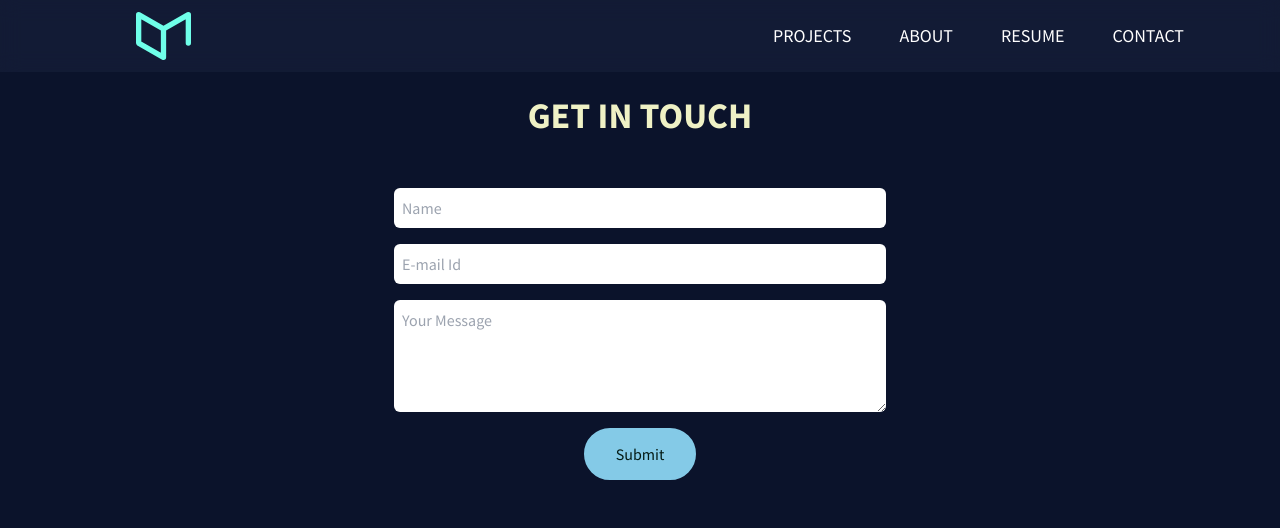
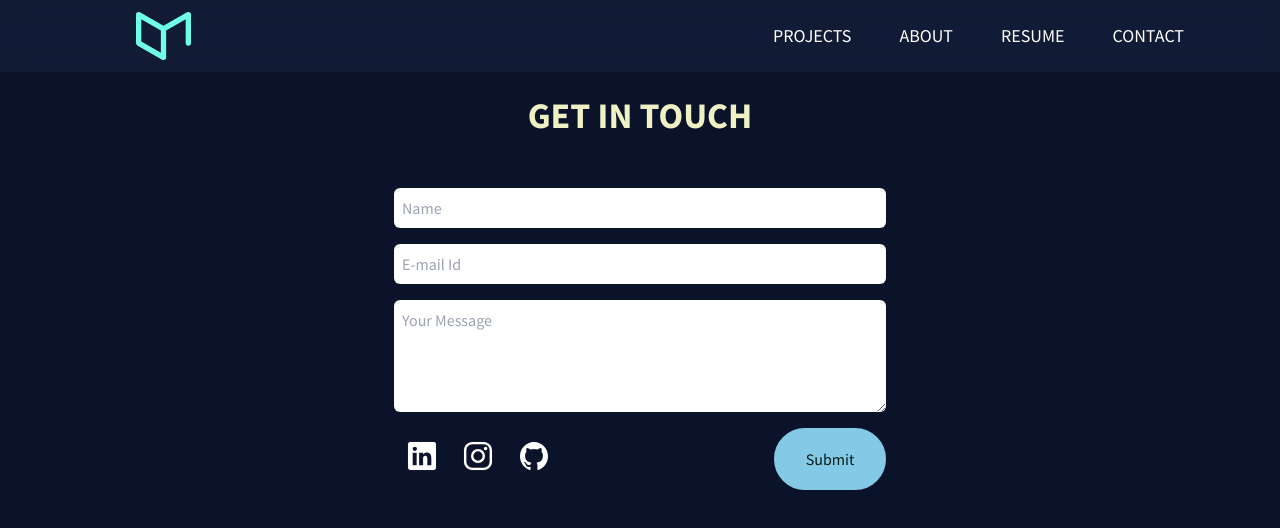
Before and after one commit to J34N-V4LJ34N/Portfolio, a website: page contact/index.html in a window 1280 px wide. Drawn offline with nearby package versions, Linux system fonts and the light colour scheme.

```diff
--- a/contact/index.html
+++ b/contact/index.html
@@ -56,8 +56,20 @@
                     class="border-0 p-2 outline-none rounded-md text-black">
                 <textarea type="message" id="name" rows="4" placeholder="Your Message" required
                     class="border-0 p-2 outline-none rounded-md text-black"></textarea>
-                <button type="submit"
-                    class="bg-button border-2 border-button p-3 rounded-full text-button-text hover:bg-body hover:text-button mt-8 px-4 w-28 m-auto">Submit</button>
+                <div class="flex flex-row mt-8">
+                    <a href="https://www.linkedin.com/in/jmjt/" target="_blank">
+                        <ion-icon name="logo-linkedin" size="large" class="p-3 hover:text-button"></ion-icon>
+                    </a>
+                    <a href="https://www.instagram.com/j34n_v4lj34n/" target="_blank">
+                        <ion-icon name="logo-instagram" size="large" class="p-3 hover:text-button"></ion-icon>
+                    </a>
+                    <a href="https://github.com/J34N-V4LJ34N" target="_blank">
+                        <ion-icon name="logo-github" size="large" class="p-3 hover:text-button"></ion-icon>
+                    </a>
+
+                    <button type="submit"
+                        class="bg-button border-2 border-button p-3 rounded-full text-button-text hover:bg-body hover:text-button w-28 ml-auto">Submit</button>
+                </div>
             </form>
             <!-- <button type="submit"
                 class="bg-button border-2 border-button p-3 rounded-full text-button-text hover:bg-body hover:text-button mt-8 px-4">Submit</button> -->
@@ -65,6 +77,8 @@
         </div>
     </div>
     <script src="../main.js"></script>
+    <script type="module" src="https://unpkg.com/ionicons@5.5.2/dist/ionicons/ionicons.esm.js"></script>
+    <script nomodule src="https://unpkg.com/ionicons@5.5.2/dist/ionicons/ionicons.js"></script>
 </body>
 
 </html>
```
Also changed, not shown: styles.css.
